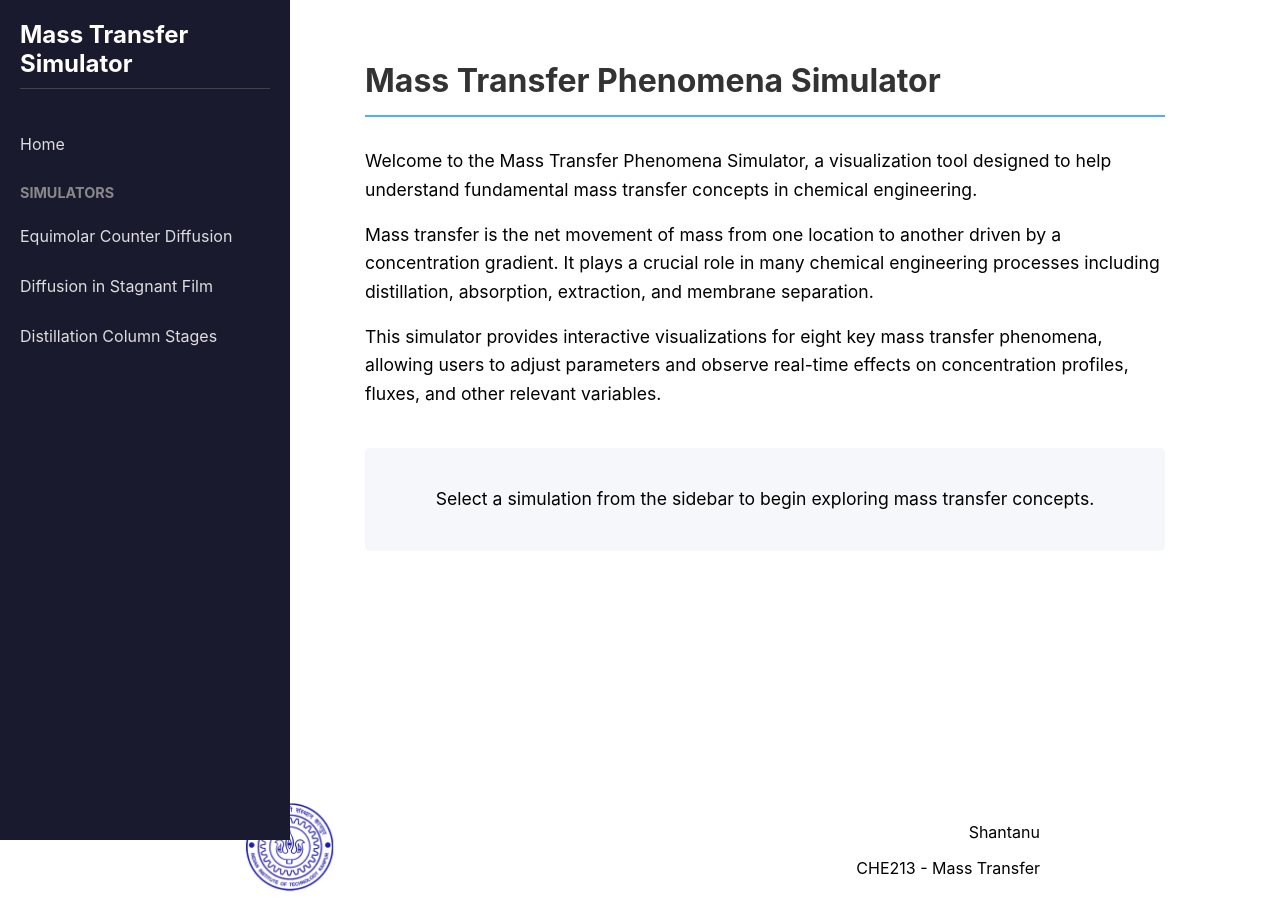
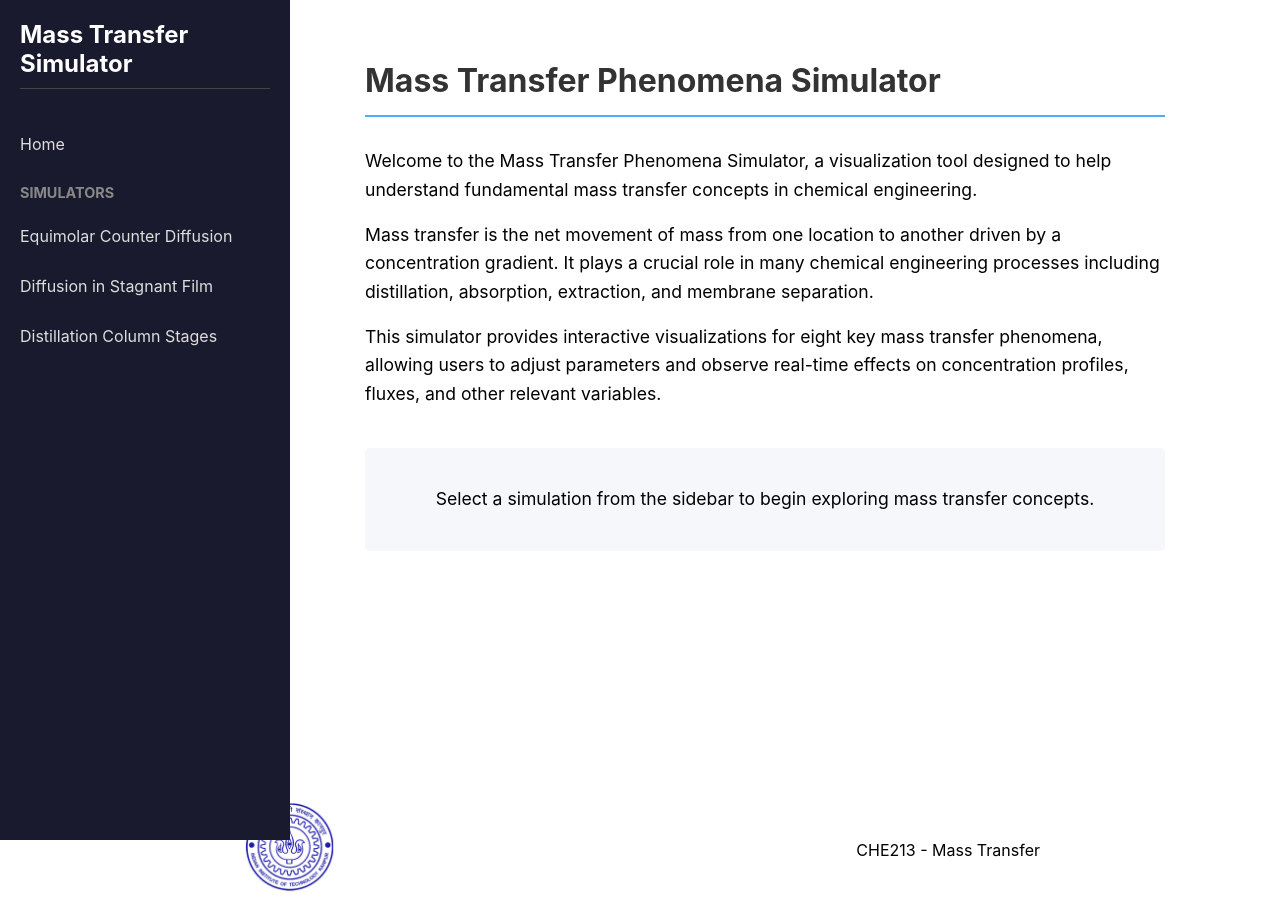
Before and after one commit to karmanya21/mass-transfer-web-tool, a React (Create React App) app: page / in a window 1280 px wide. Built offline with nearby package versions, Linux system fonts and the light colour scheme.

Commit message:
SName removed

```diff
--- a/src/App.js
+++ b/src/App.js
@@ -98,7 +98,6 @@ function Footer() {
           <img src="/IITK_logo.png" alt="IITK's Logo" height="40" />
         </div>
         <div className="footer-text">
-          <p>Shantanu</p>
           <p>CHE213 - Mass Transfer</p>
         </div>
       </div>
```
